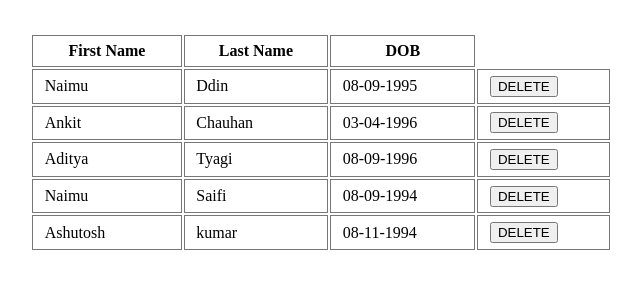
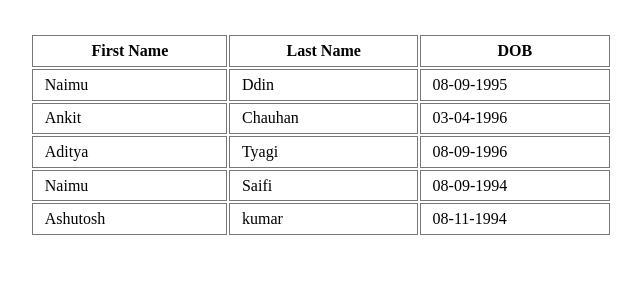
Before and after one commit to NaimuddinNaimuddin/assignment1, a plain HTML site: page json2/table/index.html in a window 1280 px wide. Shown: the whole page, without its empty margins (3-644 px from the left). Drawn offline with Linux system fonts and the light colour scheme.

Commit message:
upated the document.write

```diff
--- a/json2/table/index.html
+++ b/json2/table/index.html
@@ -74,20 +74,20 @@
             var td4 = document.createElement('td')
 
 
-            var btn = document.createElement('button')
-            btn.innerHTML = "DELETE";
+//             var btn = document.createElement('button')
+//             btn.innerHTML = "DELETE";
 
             td1.appendChild(document.createTextNode(`${person.firstname}`))
             td2.appendChild(document.createTextNode(`${person.lastname}`));
             td3.appendChild(document.createTextNode(`${person.dob}`));
-            td4.appendChild(btn);
+//             td4.appendChild(btn);
 
 
 
             tr.appendChild(td1);
             tr.appendChild(td2);
             tr.appendChild(td3);
-            tr.appendChild(td4)
+//             tr.appendChild(td4)
 
             document.getElementById('table').appendChild(tr);
         })
```
